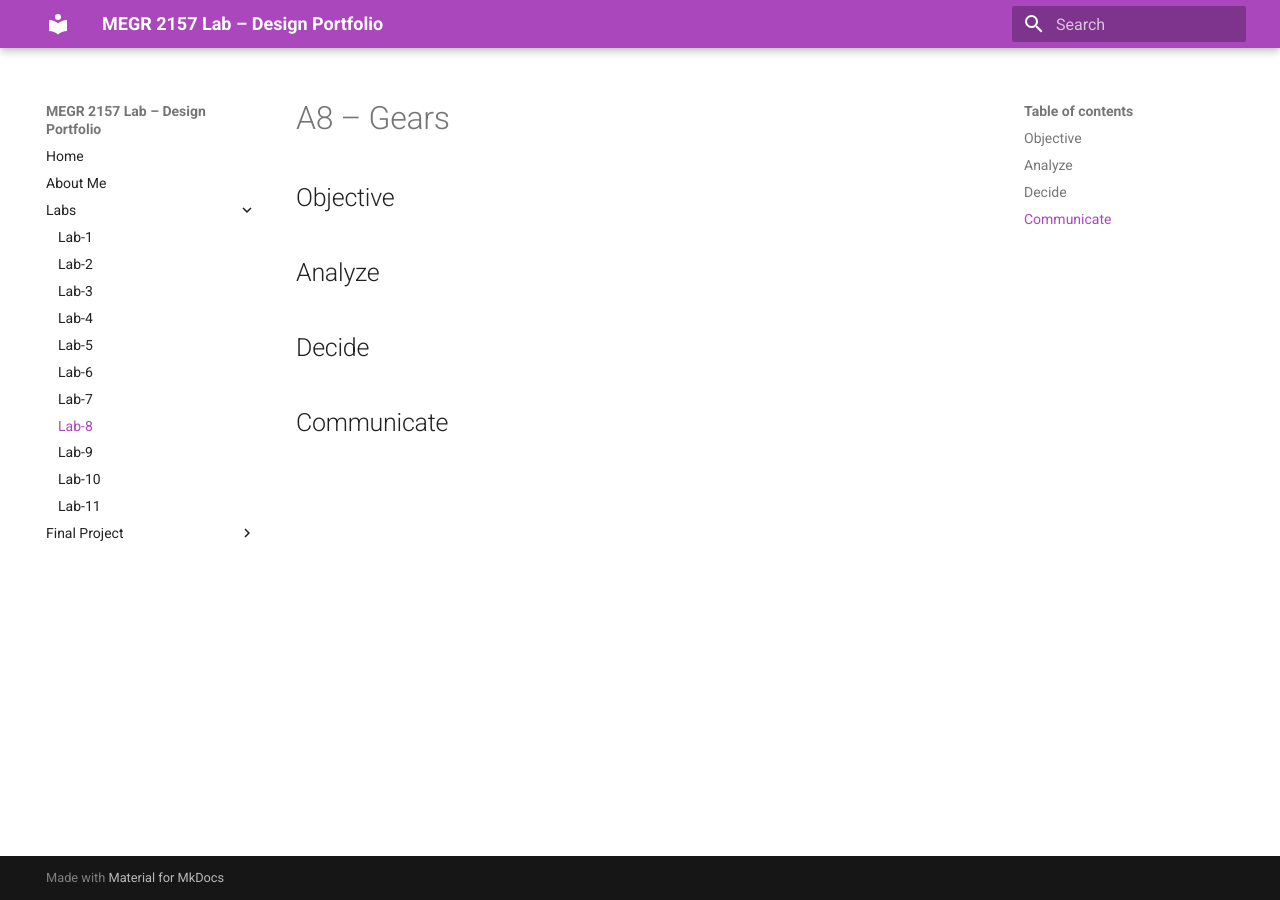
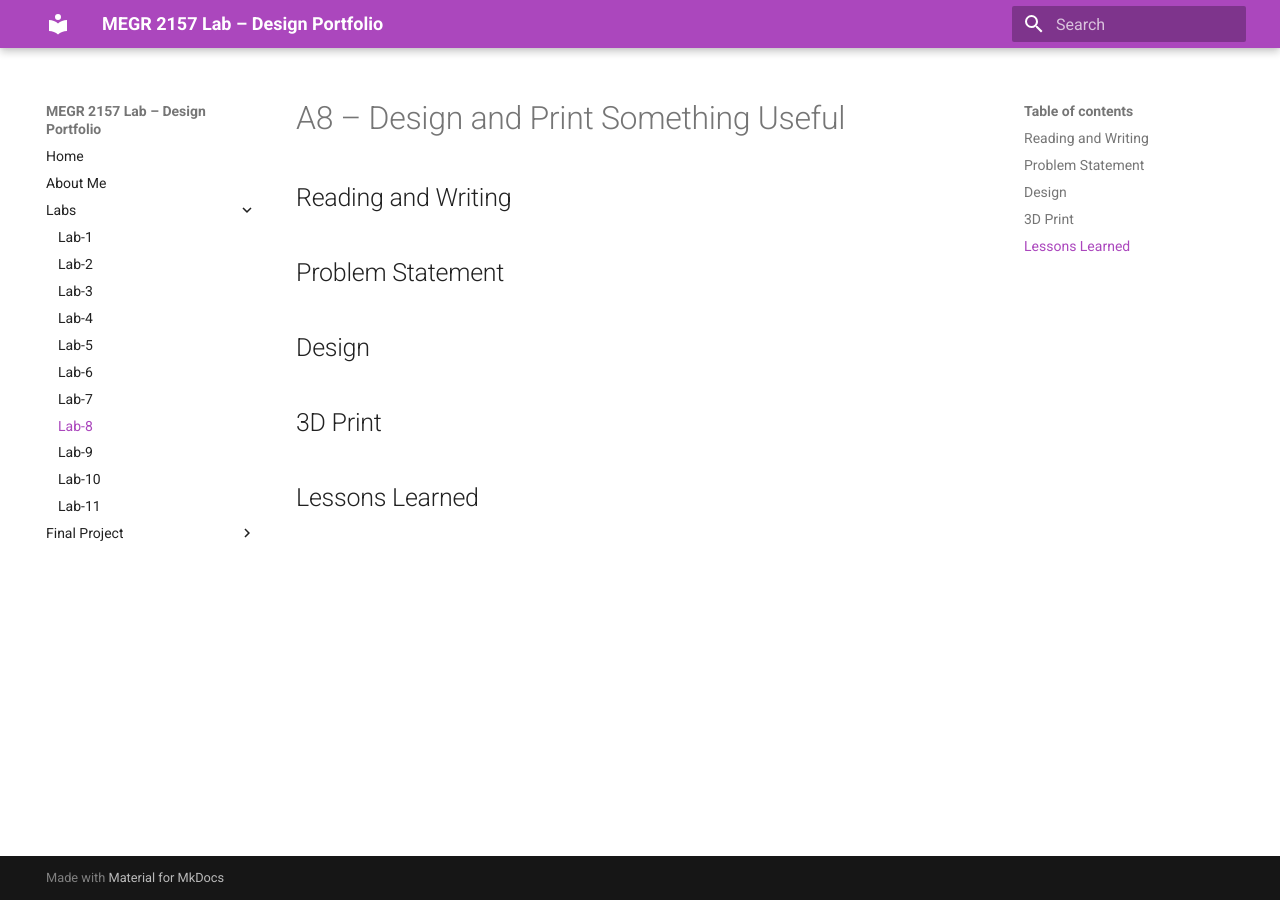
Before and after one commit to eshanthaker05/eshan-thaker-lab-portfolio, an MkDocs documentation site: the page built from docs/Labs/L08/index.md, in a window 1280 px wide. Built offline with MkDocs 1.6.1 and Material for MkDocs 9.7.7, drawn with Linux system fonts in a browser that asks for light colours.

Commit message:
Update index.md

```diff
--- a/docs/Labs/L08/index.md
+++ b/docs/Labs/L08/index.md
@@ -1,12 +1,15 @@
-# A8 – Gears
+# A8 – Design and Print Something Useful
 
-## Objective
+## Reading and Writing
 
 
-## Analyze
+## Problem Statement
 
 
-## Decide
+## Design
 
 
-## Communicate
+## 3D Print
+
+
+## Lessons Learned
```
